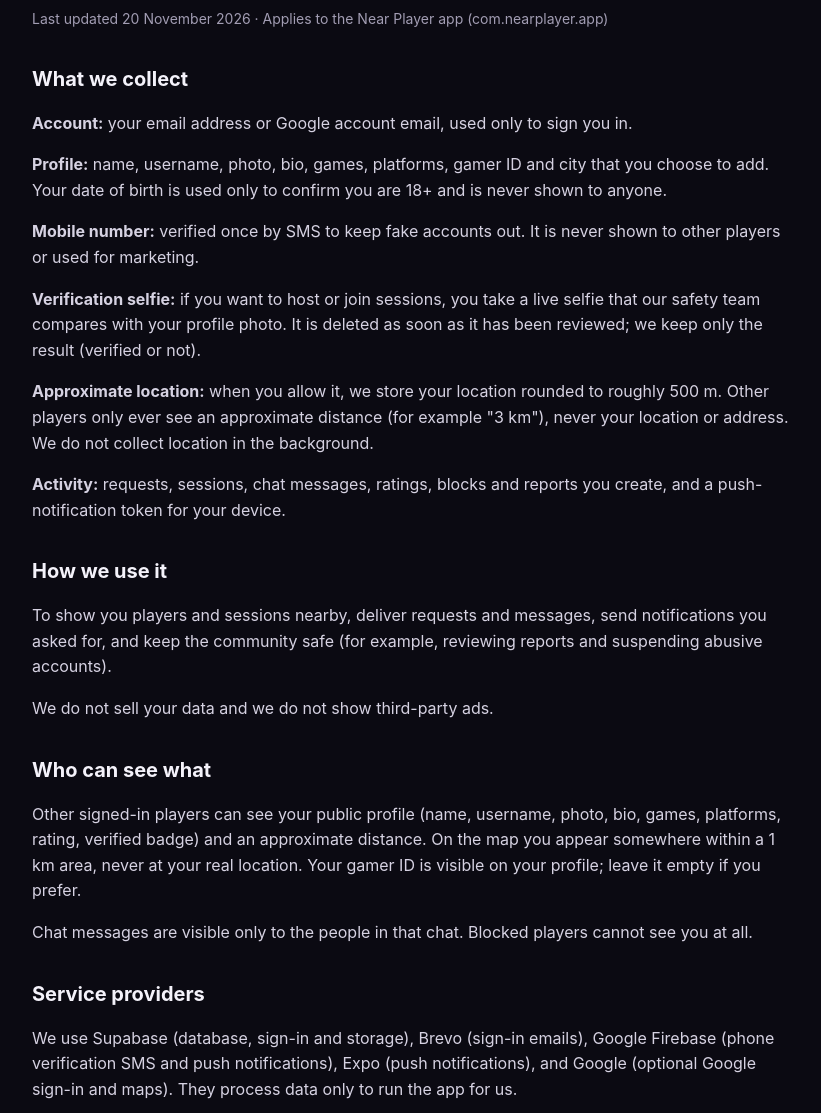
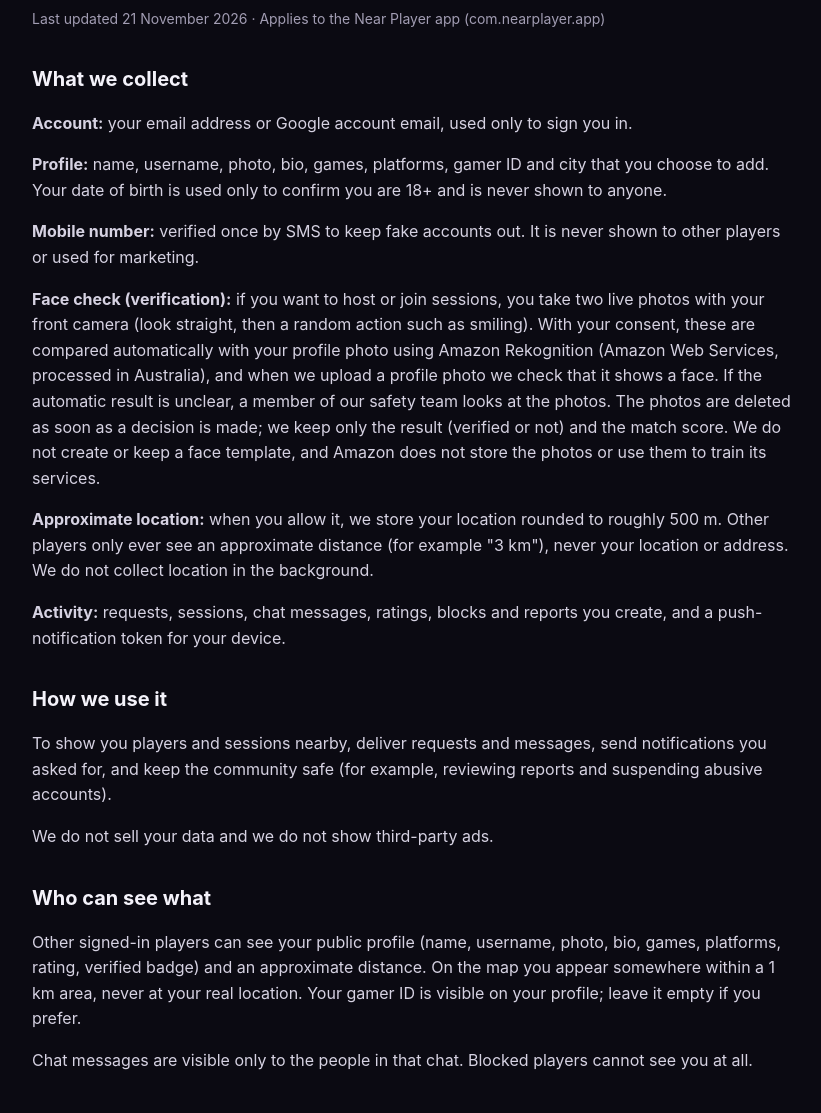
Before and after one commit to mayank-gupta201/nearplayer-site, a plain HTML site: page privacy/index.html in a window 1280 px wide. Shown: the part 152-1265 px from the top of the page, without its empty margins (228-1049 px from the left). Drawn offline with Linux system fonts and the light colour scheme.

Commit message:
Privacy: automatic face check with Amazon Rekognition
Co-Authored-By: Claude Opus 5.5 <noreply@anthropic.com>

```diff
--- a/privacy/index.html
+++ b/privacy/index.html
@@ -16,13 +16,13 @@
 
   <main class="wrap doc">
     <h1>Privacy Policy</h1>
-    <p class="updated">Last updated 20 November 2026 · Applies to the Near Player app (com.nearplayer.app)</p>
+    <p class="updated">Last updated 21 November 2026 · Applies to the Near Player app (com.nearplayer.app)</p>
 
     <h2>What we collect</h2>
     <p><b>Account:</b> your email address or Google account email, used only to sign you in.</p>
     <p><b>Profile:</b> name, username, photo, bio, games, platforms, gamer ID and city that you choose to add. Your date of birth is used only to confirm you are 18+ and is never shown to anyone.</p>
     <p><b>Mobile number:</b> verified once by SMS to keep fake accounts out. It is never shown to other players or used for marketing.</p>
-    <p><b>Verification selfie:</b> if you want to host or join sessions, you take a live selfie that our safety team compares with your profile photo. It is deleted as soon as it has been reviewed; we keep only the result (verified or not).</p>
+    <p><b>Face check (verification):</b> if you want to host or join sessions, you take two live photos with your front camera (look straight, then a random action such as smiling). With your consent, these are compared automatically with your profile photo using Amazon Rekognition (Amazon Web Services, processed in Australia), and when we upload a profile photo we check that it shows a face. If the automatic result is unclear, a member of our safety team looks at the photos. The photos are deleted as soon as a decision is made; we keep only the result (verified or not) and the match score. We do not create or keep a face template, and Amazon does not store the photos or use them to train its services.</p>
     <p><b>Approximate location:</b> when you allow it, we store your location rounded to roughly 500 m. Other players only ever see an approximate distance (for example "3 km"), never your location or address. We do not collect location in the background.</p>
     <p><b>Activity:</b> requests, sessions, chat messages, ratings, blocks and reports you create, and a push-notification token for your device.</p>
 
@@ -35,7 +35,7 @@
     <p>Chat messages are visible only to the people in that chat. Blocked players cannot see you at all.</p>
 
     <h2>Service providers</h2>
-    <p>We use Supabase (database, sign-in and storage), Brevo (sign-in emails), Google Firebase (phone verification SMS and push notifications), Expo (push notifications), and Google (optional Google sign-in and maps). They process data only to run the app for us.</p>
+    <p>We use Supabase (database, sign-in and storage), Brevo (sign-in emails), Google Firebase (phone verification SMS and push notifications), Expo (push notifications), and Google (optional Google sign-in and maps), and Amazon Web Services (automatic face check). They process data only to run the app for us.</p>
 
     <h2>Your choices and rights</h2>
     <p>You can edit your profile, hide yourself from Nearby, turn off location or notifications in your phone settings, and block or report anyone.</p>
```
